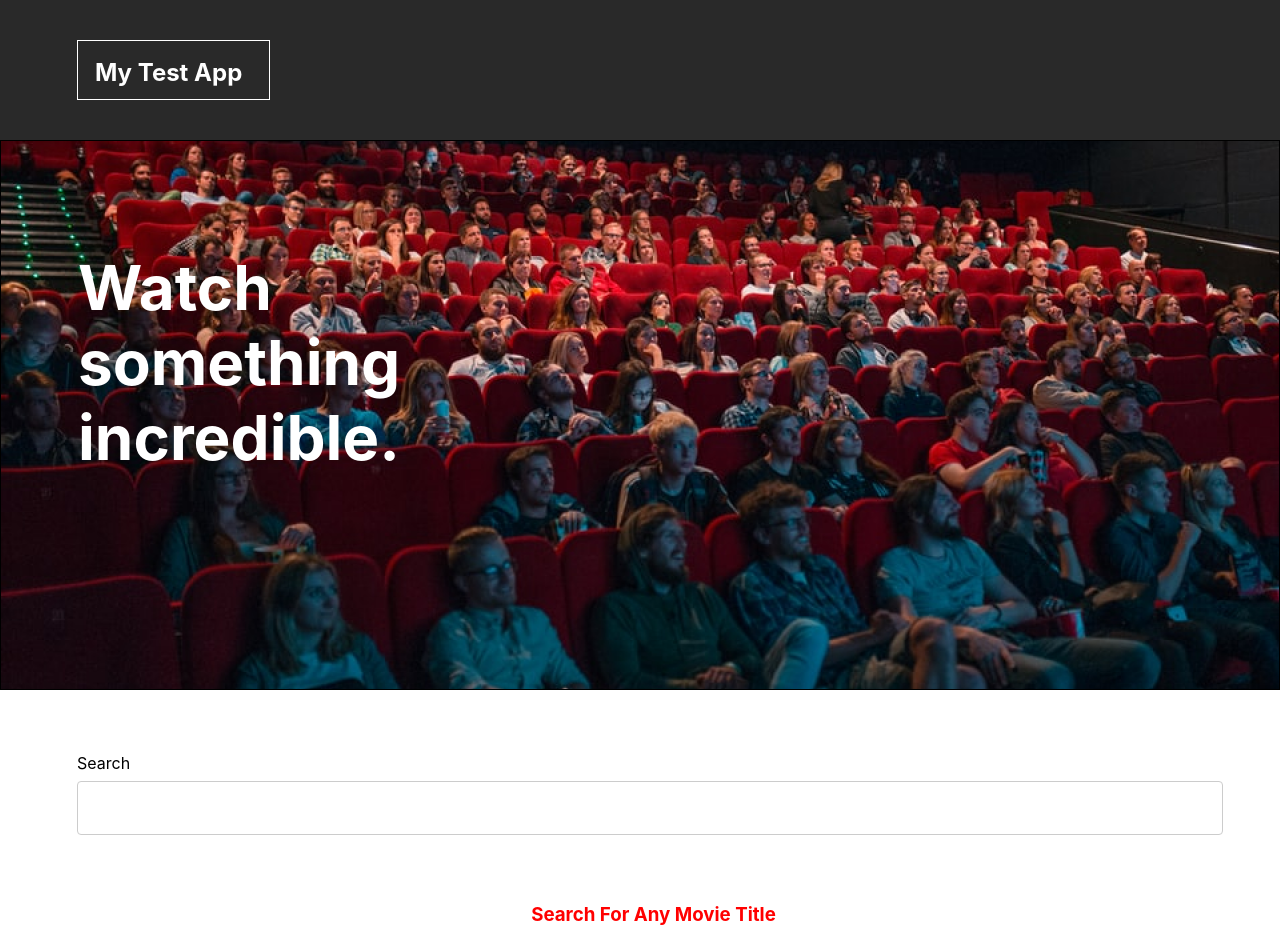
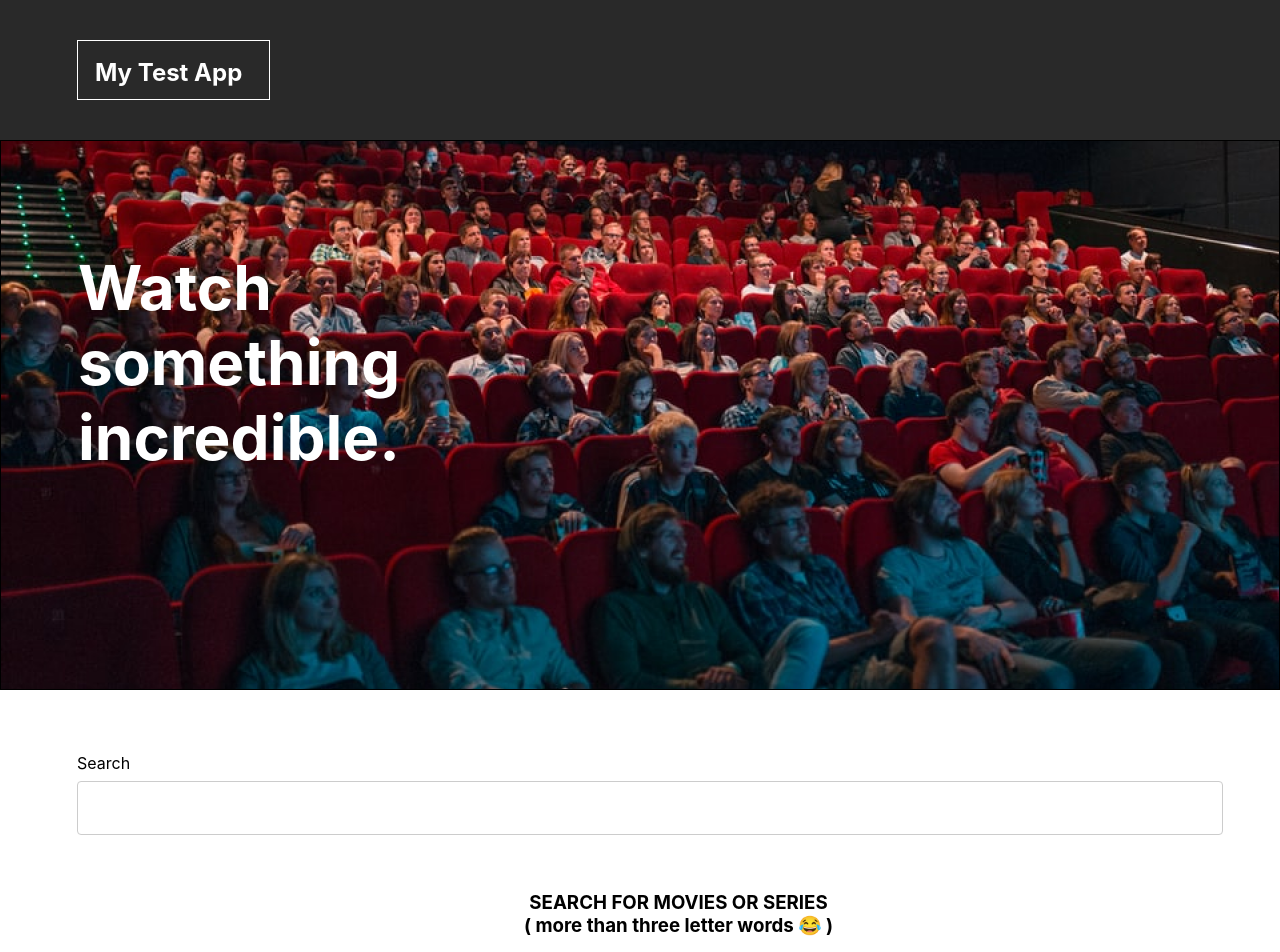
Before and after one commit to akindunjoyetolulope/moviesearch, a React (Create React App) app: page / in a window 1280 px wide. Shown: the top 952 px of the page. Built offline with nearby package versions, Linux system fonts and the light colour scheme.

Commit message:
free commit

```diff
--- a/src/components/Body.tsx
+++ b/src/components/Body.tsx
@@ -47,12 +47,11 @@ const Body = () => {
           </CardContainer>
         </MovieSection>
       )}
-
-      {result.length > 0 && (
+      {result.length > 0 ? (
         <div>
           {moviesOnes.length > 0 && (
             <MovieSection>
-              <h5>Movies</h5>
+              <h5>{moviesOnes.length > 1 ? "Movies" : "Movie"}</h5>
               <CardContainer>
                 <div className="row">
                   {moviesOnes?.map((i, index) => (
@@ -68,7 +67,7 @@ const Body = () => {
           )}
           {seriesOnes.length > 0 && (
             <MovieSection>
-              <h5>series</h5>
+              <h5>{seriesOnes.length > 1 ? "Series" : "Serie"}</h5>
               <CardContainer>
                 <div className="row">
                   {seriesOnes?.map((i, index) => (
@@ -83,17 +82,23 @@ const Body = () => {
             </MovieSection>
           )}
         </div>
+      ) : (
+        <MovieSection>
+          <div className="errorMessage">
+            <h3>
+              SEARCH FOR MOVIES OR SERIES <br /> ( more than three letter words
+              😂 )
+            </h3>
+          </div>
+        </MovieSection>
       )}
-      <div>
+      {/* <div>
         <MovieSection>
-          <div className="search">
-            <h3> Search For Any Movie Title </h3>
+          <div className="errorMessage">
+            <h1>Sorry! No Movie Name {filterTitle} Here 😂 </h1>
           </div>
-          {/* <div className="errorMessage">
-            <h1>Sorry! No Movie Name {filterTitle} Here 😂 </h1>
-          </div> */}
         </MovieSection>
-      </div>
+      </div> */}
     </>
   );
 };
@@ -180,7 +185,7 @@ const CardContainer = styled.div`
 `;
 
 const MovieSection = styled.div`
-  padding: 0px 50px 0px 77px;
+  padding: 0px 0px 0px 77px;
 
   ${media.mobile} {
     padding: 0px 0px 0px 28px;
```
